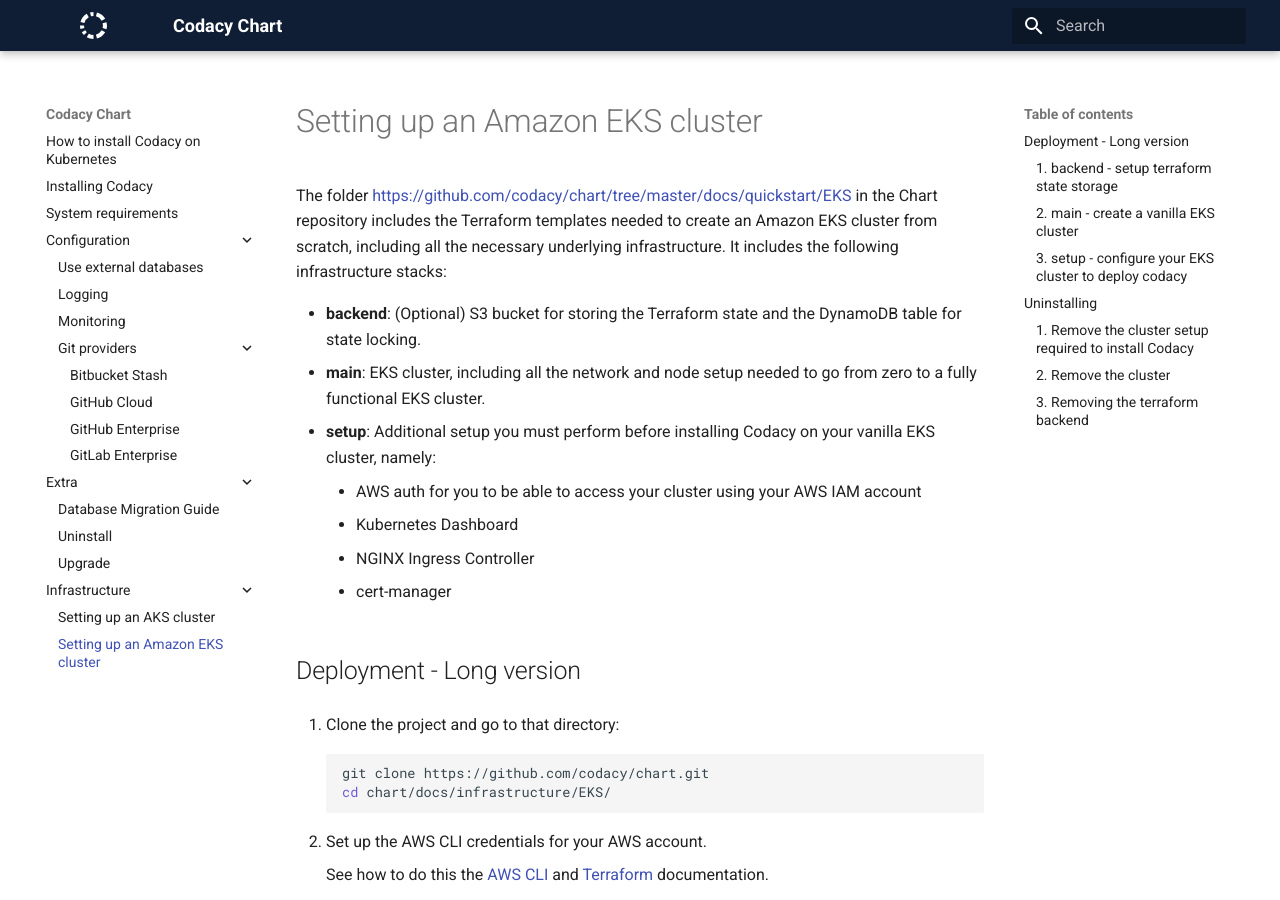
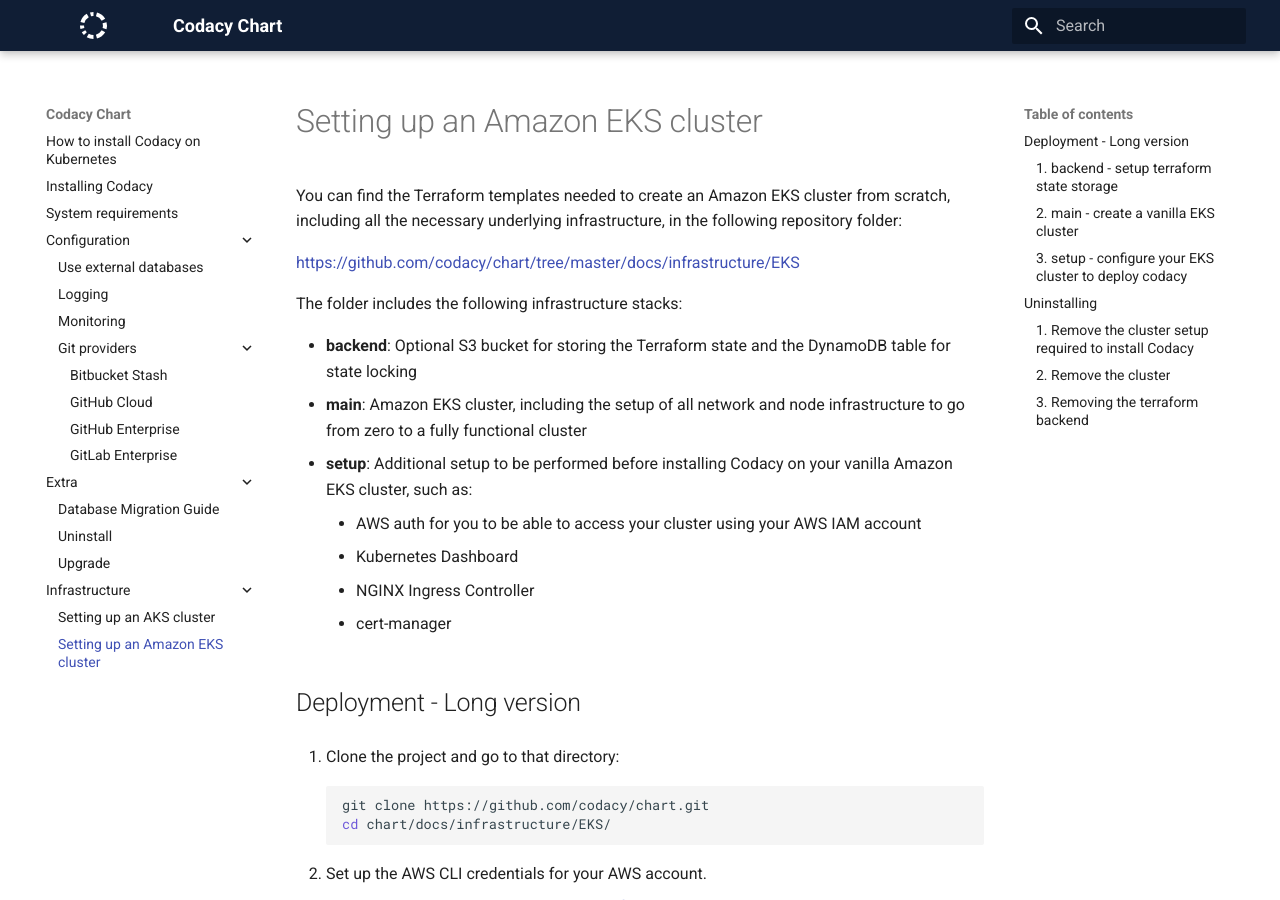
Before and after one commit to codacy/chart, an MkDocs documentation site: the page built from docs/infrastructure/eks-quickstart.md, in a window 1280 px wide and 900 px high. Built offline with MkDocs 1.6.1 and Material for MkDocs 9.7.7, drawn with Linux system fonts in a browser that asks for light colours.

Commit message:
Improve eks-quickstart.md intro
Also fixed broken link to the folder containing the Terraform
configuration files.

```diff
--- a/docs/infrastructure/eks-quickstart.md
+++ b/docs/infrastructure/eks-quickstart.md
@@ -1,10 +1,14 @@
 # Setting up an Amazon EKS cluster
 
-The folder <https://github.com/codacy/chart/tree/master/docs/quickstart/EKS> in the Chart repository includes the Terraform templates needed to create an Amazon EKS cluster from scratch, including all the necessary underlying infrastructure. It includes the following infrastructure stacks:
+You can find the Terraform templates needed to create an Amazon EKS cluster from scratch, including all the necessary underlying infrastructure, in the following repository folder:
 
-* **backend**: (Optional) S3 bucket for storing the Terraform state and the DynamoDB table for state locking.
-* **main**: EKS cluster, including all the network and node setup needed to go from zero to a fully functional EKS cluster.
-* **setup**: Additional setup you must perform before installing Codacy on your vanilla EKS cluster, namely:
+<https://github.com/codacy/chart/tree/master/docs/infrastructure/EKS>
+
+The folder includes the following infrastructure stacks:
+
+* **backend**: Optional S3 bucket for storing the Terraform state and the DynamoDB table for state locking
+* **main**: Amazon EKS cluster, including the setup of all network and node infrastructure to go from zero to a fully functional cluster
+* **setup**: Additional setup to be performed before installing Codacy on your vanilla Amazon EKS cluster, such as:
     * AWS auth for you to be able to access your cluster using your AWS IAM account
     * Kubernetes Dashboard
     * NGINX Ingress Controller
```
